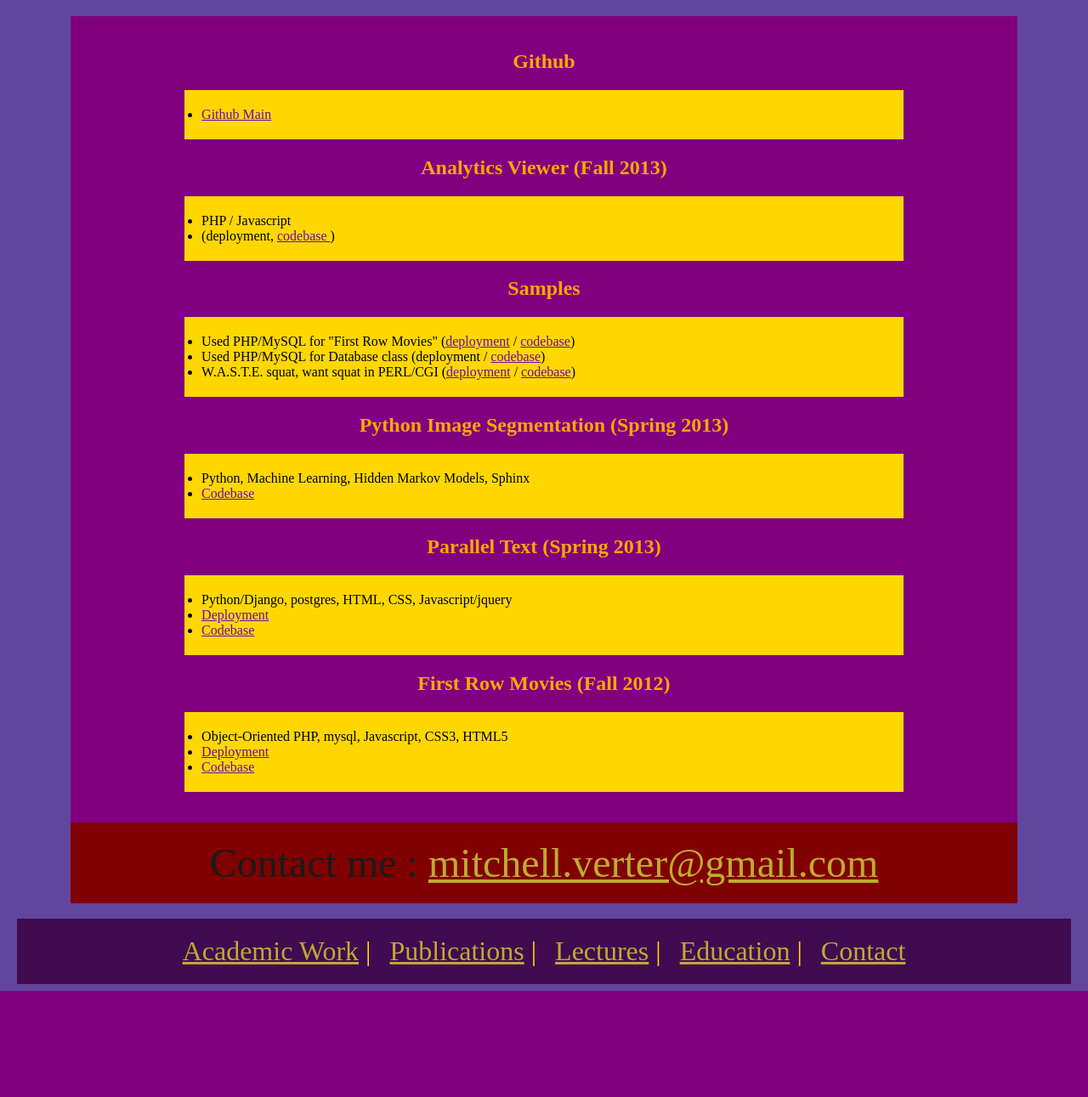
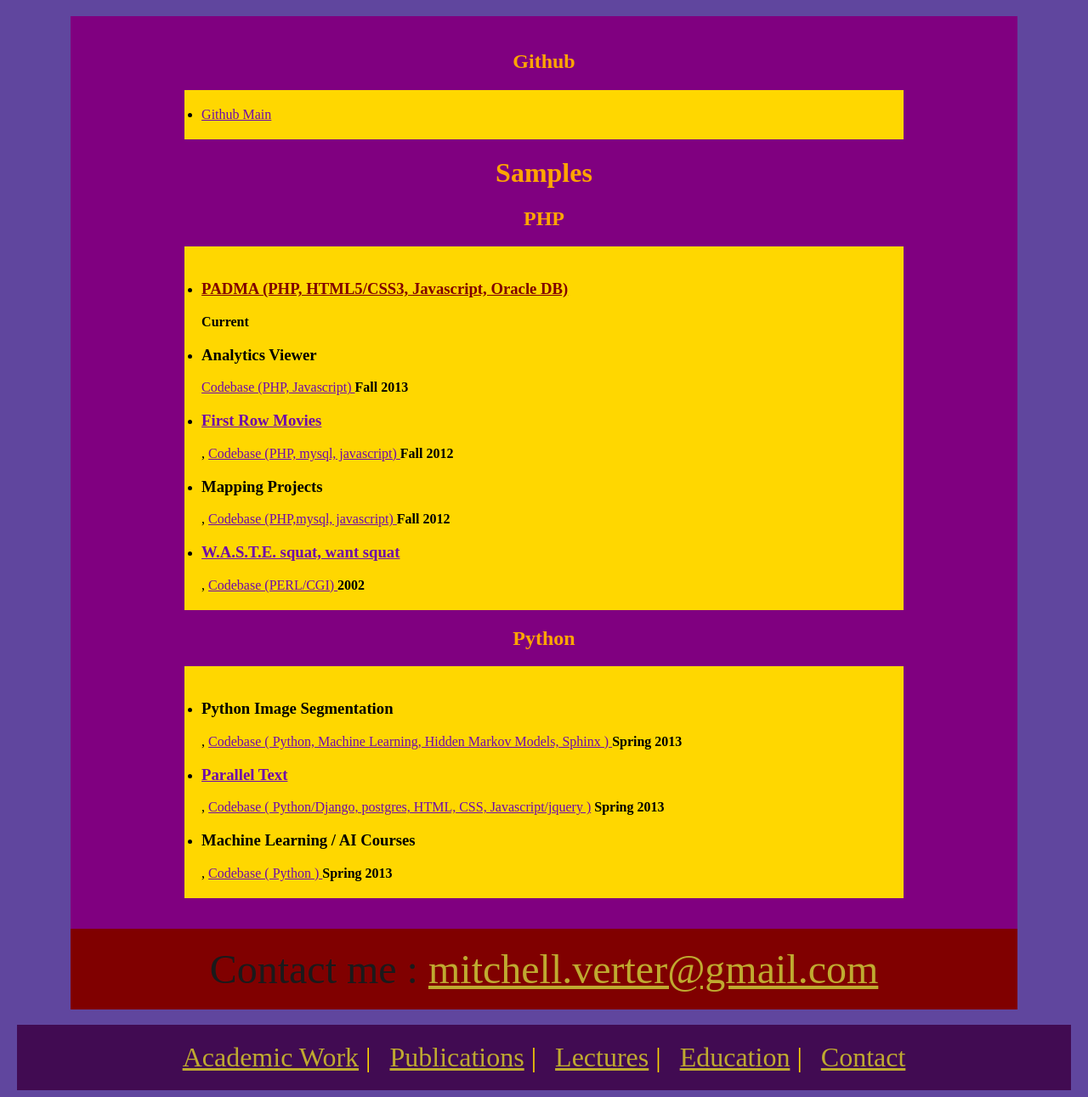
Before and after one commit to mcverter/CV_Tech_111.1, a PHP site: page /demosrepos.php in a window 1280 px wide. Shown: the part 164-1455 px from the top of the page at 85% size. Before the commit the page ends 1330 px from the top, so only its background shows below. Run offline with PHP 8.4, Linux system fonts and the light colour scheme.

Commit message:
demosrepos: Python/PHP focus

```diff
--- a/demosrepos.php
+++ b/demosrepos.php
@@ -5,38 +5,76 @@
     <li> <a target="_blank" href="https://github.com/mcverter">Github Main</a> </li>
 </ul>
 
-<h2> Analytics Viewer (Fall 2013)</h2>
+
+<h1> Samples</h1>
+
+<h2> PHP</h2>
+
 <ul>
-    <li> PHP / Javascript </li>
-    <li> (deployment, <a target="_blank" href="https://github.com/mcverter/CPlusPlus_SomePHP_AnalyticsEngine/tree/master/AnalyticsLib/WebGraph"> codebase </a>)</li>
-</ul>
+    <li>
+        <h3><a href=""https://github.com/mcverter/PADMA">PADMA (PHP, HTML5/CSS3, Javascript, Oracle DB) </a></h3>
+        <strong>Current</strong>
+    </li>
 
-<h2> Samples</h2>
-    <ul>
-        <li> Used PHP/MySQL for "First Row Movies" (<a target="_blank" href="http://waste.org/~roadrunner/firstrowmovies/">deployment</a> / <a target="_blank" href="https://github.com/mcverter/php_mysql_firstrowmovies-github"> codebase</a>) </li>
-        <li> Used PHP/MySQL for Database class (deployment / <a target="_blank" href="https://github.com/mcverter/PHP_mysql">codebase</a>) </li>
-        <li> W.A.S.T.E. squat, want squat in PERL/CGI (<a target="_blank" href="http://waste.org/~roadrunner/squat/index.html">deployment</a> / <a target="_blank" href="https://github.com/mcverter/Guttersnipe">codebase</a>)</li>
-    </ul>
+    <li>
+         <h3>Analytics Viewer</h3>
+        <a target="_blank" href="https://github.com/mcverter/CPlusPlus_SomePHP_AnalyticsEngine/tree/master/AnalyticsLib/WebGraph">
+            Codebase (PHP, Javascript)
+        </a>
+        <strong>Fall 2013</strong>
+    </li>
 
-<h2> Python Image Segmentation (Spring 2013)</h2>
-<ul>
-    <li> Python, Machine Learning, Hidden Markov Models, Sphinx </li>
-    <li> <a target="_blank" href="https://github.com/mcverter/Python_Image_Segmentation"> Codebase</a> </li>
+    <li>
+        <h3><a target="_blank" href="http://waste.org/~roadrunner/firstrowmovies/">First Row Movies </a> </h3>,
+        <a target="_blank" href="https://github.com/mcverter/php_mysql_firstrowmovies-github">
+            Codebase (PHP, mysql, javascript)
+        </a>
+        <strong>Fall 2012</strong>
+    </li>
+
+    <li>
+        <h3>Mapping Projects </h3>,
+        <a target="_blank" href="https://github.com/mcverter/PHP_mysql">
+            Codebase (PHP,mysql, javascript)  </a>
+        <strong> Fall 2012 </strong>
+    </li>
+
+    <li>
+        <h3><a target="_blank" href="http://waste.org/~roadrunner/squat/index.html">W.A.S.T.E. squat, want squat </a></h3> ,
+        <a target="_blank" href="https://github.com/mcverter/Guttersnipe">
+            Codebase (PERL/CGI) </a>
+        <strong>2002</strong>
+    </li>
+
 </ul>
 
 
-<h2> Parallel Text (Spring 2013)</h2>
+<h2> Python</h2>
+
 <ul>
-    <li> Python/Django, postgres, HTML, CSS, Javascript/jquery </li>
-    <li> <a target="_blank" href="http://parallel-text.herokuapp.com"> Deployment </a></li>
-    <li> <a target="_blank" href="https://github.com/mcverter/python_django_paralleltext-github"> Codebase</a> </li>
-</ul>
 
-<h2> First Row Movies (Fall 2012)</h2>
-<ul>
-    <li> Object-Oriented PHP, mysql, Javascript, CSS3, HTML5 </li>
-    <li> <a target="_blank" href="http://waste.org/~roadrunner/firstrowmovies/">Deployment</a> </li>
-    <li> <a target="_blank" href="https://github.com/mcverter/php_mysql_firstrowmovies-github"> Codebase</a> </li>
+    <li>
+        <h3> Python Image Segmentation </h3> ,
+        <a target="_blank" href="https://github.com/mcverter/Python_Image_Segmentation">
+            Codebase ( Python, Machine Learning, Hidden Markov Models, Sphinx )
+        </a>
+        <strong>Spring 2013</strong>
+    </li>
+
+    <li>
+        <h3> <a target="_blank" href="http://parallel-text.herokuapp.com"> Parallel Text </a> </h3>,
+        <a target="_blank" href="https://github.com/mcverter/python_django_paralleltext-github">
+            Codebase ( Python/Django, postgres, HTML, CSS, Javascript/jquery )</a>
+        <strong>Spring 2013</strong>
+    </li>
+
+    <li>  <h3> Machine Learning / AI Courses </h3>,
+        <a target="_blank" href="https://github.com/mcverter/Python_Java_CCNY_Code/tree/master/Python">
+            Codebase ( Python )
+        </a>
+        <strong>Spring 2013</strong>
+    </li>
+
 </ul>
 
 
```
